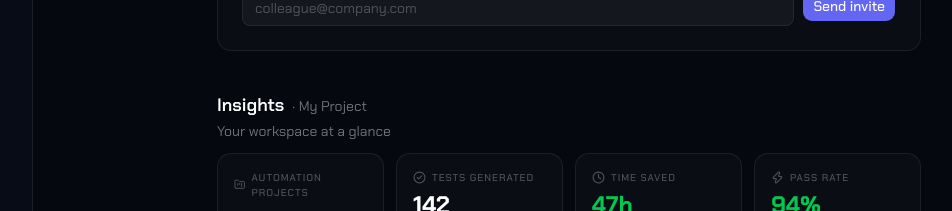
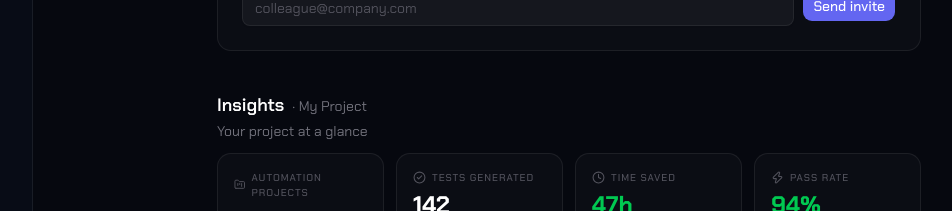
Before and after one commit to ganjilive/ordinobrainstorm, a Next.js app: page /dashboard in a window 1280 px wide. Shown: the part 800-1011 px from the top of the page, without its empty margins (175-1127 px from the left). Built offline with nearby package versions, Linux system fonts and the light colour scheme.

Commit message:
changed a sentence about workspace to project

```diff
--- a/app/dashboard/DashboardInsights.tsx
+++ b/app/dashboard/DashboardInsights.tsx
@@ -164,7 +164,7 @@ export function DashboardInsights({ projectName }: DashboardInsightsProps) {
             Insights
             <span className="text-zinc-500 font-normal text-sm ml-2">· {displayName}</span>
           </h2>
-          <p className="text-sm text-zinc-500 mt-0.5">Your workspace at a glance</p>
+          <p className="text-sm text-zinc-500 mt-0.5">Your project at a glance</p>
         </div>
       </div>
 
```
